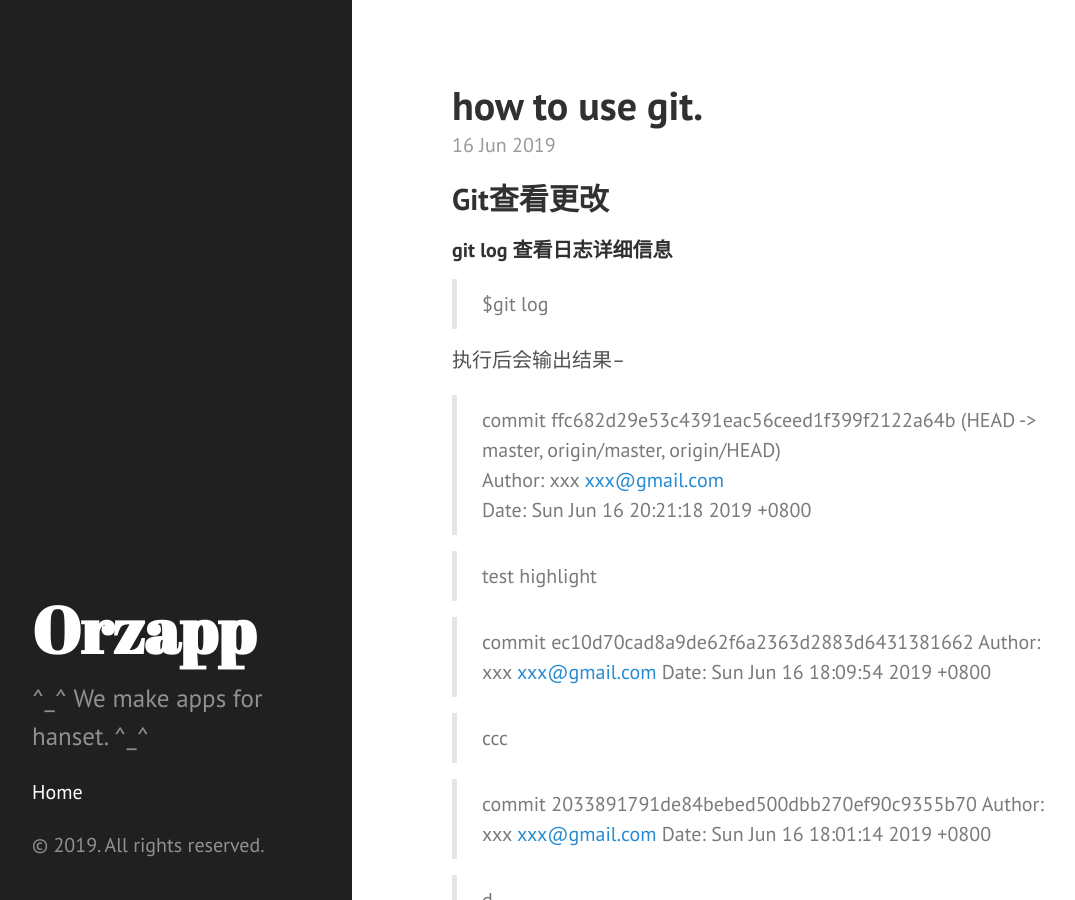
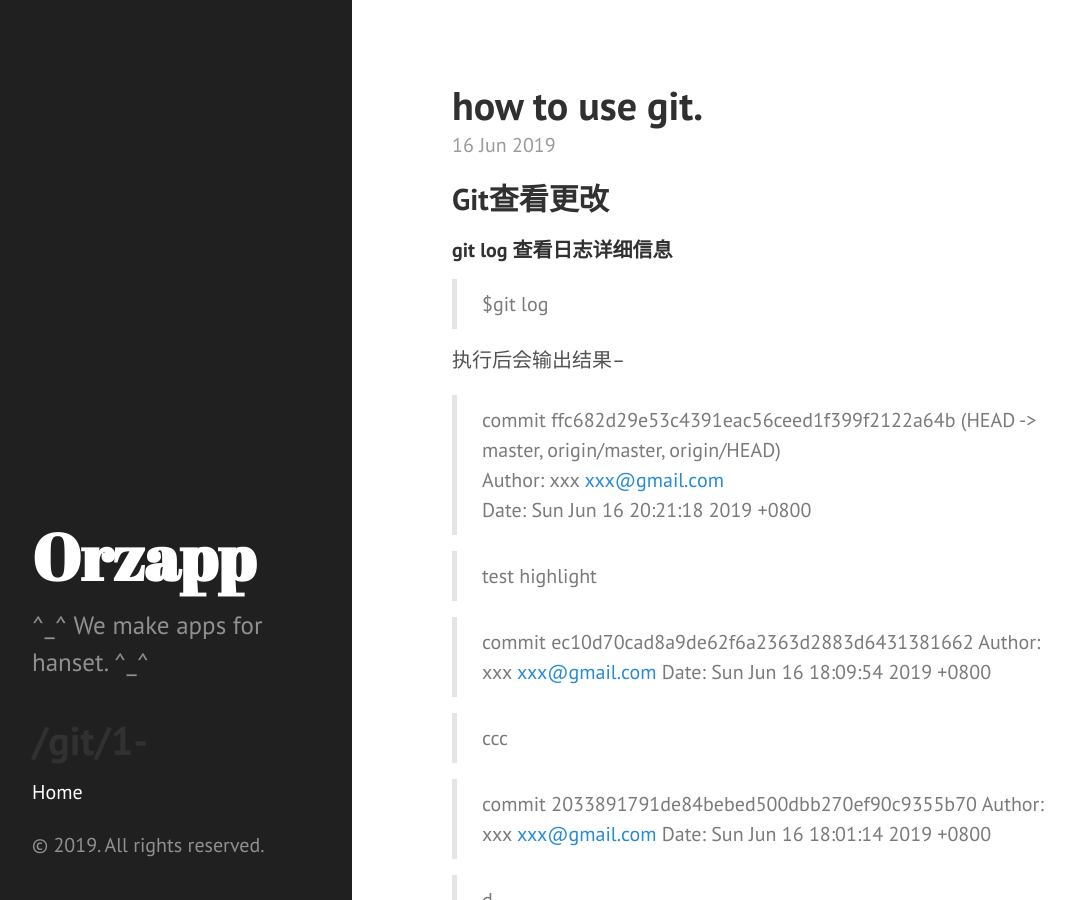
Before and after one commit to Amzaing/Amzaing.github.io, a Jekyll site: the page built from _posts/2019-06-16-git.md, in a window 1280 px wide and 900 px high. Shown: the whole window, without its empty margins (8-1083 px from the left). Built offline with Jekyll 4.4.1, drawn with Linux system fonts in a browser that asks for light colours; Markdown is read by kramdown in place of the engine named in the settings.

Commit message:
Update sidebar.html

```diff
--- a/_includes/sidebar.html
+++ b/_includes/sidebar.html
@@ -6,6 +6,7 @@
     </div>
 
     <nav class="sidebar-nav">
+      <h1>{{page.url}}-{{site.baseurl}}</h1>
       <a class="sidebar-nav-item{% if page.url == site.baseurl %} active {% endif %}" href="{{ site.baseurl }}">Home</a>
 
       {% comment %}
```
